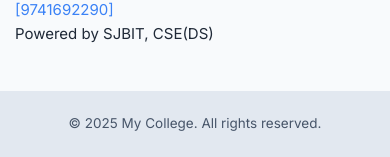
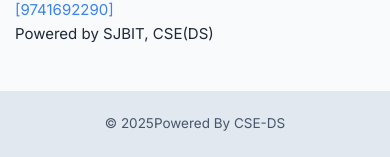
Before and after one commit to kushalk47/Auditorium, a Flask app: page /about in a window 390 px wide. Shown: the part 982-1139 px from the top of the page. Run offline with Flask 3, Linux system fonts and the light colour scheme.

Commit message:
mobile correction 3

```diff
--- a/templates/base.html
+++ b/templates/base.html
@@ -36,7 +36,7 @@
     </main>
 
     <footer class="site-footer">
-        <p>&copy; <span id="current-year"></span> My College. All rights reserved.</p>
+        <p>&copy; <span id="current-year"></span>Powered By CSE-DS</p>
         </footer>
 
     <script src="{{ url_for('static', filename='script.js') }}" defer></script>
```
